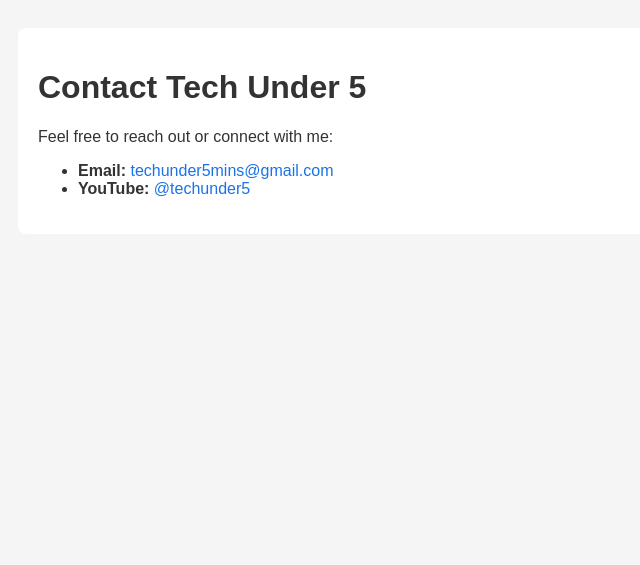
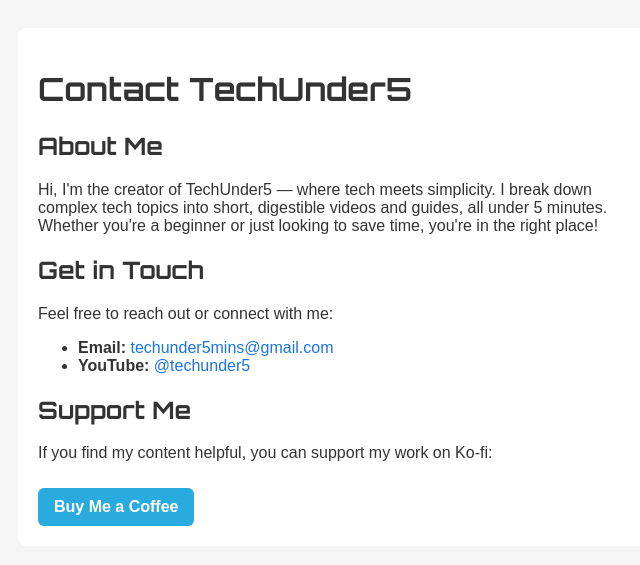
Before and after one commit to techunderfive/techunderfive, a Jekyll site: the page contact/contact.html, which Jekyll copies as it is, in a window 1280 px wide. Shown: the top 565 px of the page, without its empty margins (302-942 px from the left). Built offline with Jekyll 4.4.1, drawn with Linux system fonts in a browser that asks for light colours.

Commit message:
Updating contact

```diff
--- a/contact/contact.html
+++ b/contact/contact.html
@@ -1,22 +1,67 @@
 <!DOCTYPE html>
 <html>
 <head>
-  <title>Contact - Tech Under 5</title>
+  <title>Contact - TechUnder5</title>
   <meta charset="UTF-8" />
+  <link href="https://fonts.googleapis.com/css2?family=Orbitron:wght@500;700&display=swap" rel="stylesheet">
   <style>
-    body { font-family: Arial, sans-serif; padding: 20px; background-color: #f5f5f5; color: #333; }
-    a { color: #1a73e8; text-decoration: none; }
-    .container { max-width: 600px; margin: auto; background: white; padding: 20px; border-radius: 8px; }
+    body {
+      font-family: Arial, sans-serif;
+      padding: 20px;
+      background-color: #f5f5f5;
+      color: #333;
+    }
+
+    h1, h2 {
+      font-family: 'Orbitron', sans-serif;
+    }
+
+    a {
+      color: #1a73e8;
+      text-decoration: none;
+    }
+
+    .container {
+      max-width: 600px;
+      margin: auto;
+      background: white;
+      padding: 20px;
+      border-radius: 8px;
+    }
+
+    .kofi-button {
+      display: inline-block;
+      margin-top: 10px;
+      padding: 10px 16px;
+      background-color: #29abe0;
+      color: white;
+      border-radius: 6px;
+      text-decoration: none;
+      font-weight: bold;
+    }
   </style>
 </head>
 <body>
   <div class="container">
-    <h1>Contact Tech Under 5</h1>
+    <h1>Contact TechUnder5</h1>
+
+    <h2>About Me</h2>
+    <p>
+      Hi, I'm the creator of TechUnder5 — where tech meets simplicity. I break down complex tech topics into short,
+      digestible videos and guides, all under 5 minutes. Whether you're a beginner or just looking to save time,
+      you're in the right place!
+    </p>
+
+    <h2>Get in Touch</h2>
     <p>Feel free to reach out or connect with me:</p>
     <ul>
       <li><strong>Email:</strong> <a href="mailto:techunder5mins@gmail.com">techunder5mins@gmail.com</a></li>
       <li><strong>YouTube:</strong> <a href="https://www.youtube.com/@techunder5" target="_blank">@techunder5</a></li>
     </ul>
+
+    <h2>Support Me</h2>
+    <p>If you find my content helpful, you can support my work on Ko-fi:</p>
+    <a class="kofi-button" href="https://ko-fi.com/techunder5" target="_blank">Buy Me a Coffee</a>
   </div>
 </body>
 </html>
```
Also changed, not shown: _layouts/default.html (+5 -4 lines).
